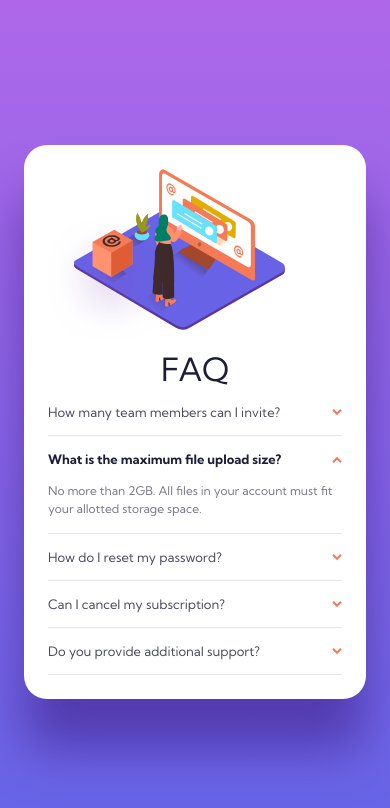
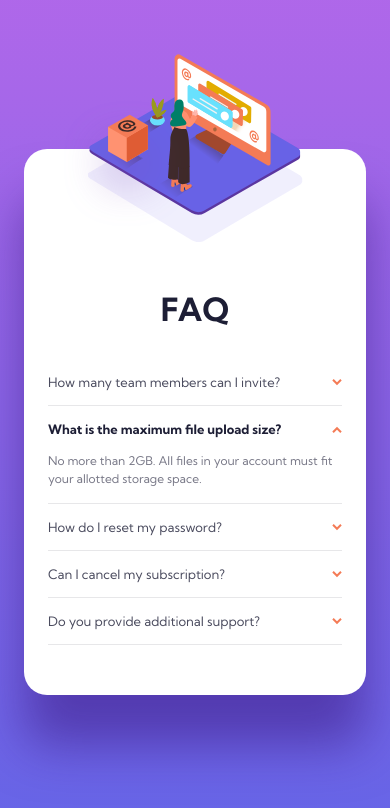
Before and after one commit to En-Jen/react-faq-accordion, a React (Create React App) app: page / in a window 390 px wide. Shown: the top 808 px of the page. Built offline with nearby package versions, Linux system fonts and the light colour scheme.

Commit message:
added styles for mobile images

```diff
--- a/src/App.css
+++ b/src/App.css
@@ -6,8 +6,8 @@
 	--color-light-gray: hsl(240, 5%, 91%);
 	--color-dark-gray: hsl(237, 12%, 33%);
 	--color-mid-gray: hsl(240, 6%, 50%);
-    --bg-gradient: linear-gradient(180deg, hsl(273, 75%, 66%) 0%, hsl(240, 73%, 65%) 100%);
-    --box-shadow: hsl(238, 29%, 16%);
+	--bg-gradient: linear-gradient(180deg, hsl(273, 75%, 66%) 0%, hsl(240, 73%, 65%) 100%);
+	--box-shadow: hsl(238, 29%, 16%);
 
 	/* Font Weights */
 	--weight-regular: 400;
@@ -32,11 +32,11 @@ body {
 	font-family: 'Kumbh Sans', sans-serif;
 	min-height: 100vh;
 	background-image: var(--bg-gradient);
-    padding: 2.4rem;
+	padding: 2.4rem;
 	display: flex;
 	align-items: center;
+	justify-content: center;
 }
 
 main {
-
 }
--- a/src/components/Accordion.css
+++ b/src/components/Accordion.css
@@ -1,11 +1,13 @@
 .faq__content {
+	max-width: 35rem;
 }
 
 .faq__heading {
 	font-size: 3.2rem;
-	font-weight: var(--weight-regular);
+	font-weight: var(--weight-bold);
 	text-align: center;
 	color: var(--color-dark-blue);
+	margin-bottom: 3rem;
 }
 
 .faq__items {
@@ -36,7 +38,7 @@
 }
 
 .faq__arrow {
-	transition: .2s transform;
+	transition: .4s transform;
 }
 
 .faq__answer {
--- a/src/components/FaqCard.css
+++ b/src/components/FaqCard.css
@@ -1,18 +1,46 @@
 .faq {
 	background-color: var(--color-white);
-	padding: 2.4rem;
+	padding: 14rem 2.4rem 5rem 2.4rem;
 	height: 100%;
 	width: 100%;
 	box-shadow: 0 50px 50px rgb(53, 18, 122, .5);
 	border-radius: 23px;
 	position: relative;
+	/* display: flex;
+	flex-direction: column;
+	align-items: center; */
 }
 
+/* .faq_illustrations {
+    display: flex;
+    align-items: center;
+} */
+
 .faq__image {
+	display: block;
 	height: 18rem;
 	width: 23.7rem;
 	background-size: contain;
 	background-repeat: no-repeat;
 	background-image: url(../assets/illustration-woman-online-mobile.svg);
-    /* position: absolute; */
+	position: absolute;
+	top: -9.5rem;
+	left: calc(50% - 1.3rem);
+	transform: translateX(-50%);
+	z-index: 2;
 }
+
+.faq__bg {
+	display: block;
+	margin: auto;
+	height: 18rem;
+	width: 21.5rem;
+	background-size: contain;
+	background-repeat: no-repeat;
+	background-image: url(../assets/bg-pattern-mobile.svg);
+	position: absolute;
+	top: 0;
+	left: 50%;
+	transform: translateX(-50%);
+	z-index: 1;
+}
--- a/src/components/FaqCard.js
+++ b/src/components/FaqCard.js
@@ -5,7 +5,9 @@ import Accordion from './Accordion';
 const FaqCard = (props) => {
     return (
         <section className="faq">
-            <div className="faq__image">
+            <div className="faq__illustrations">
+                <div className="faq__image"></div>
+                <div className="faq__bg"></div>
             </div>
             <Accordion faqs={props.faqs} />
         </section>
```
Also changed, not shown: 1 other file (tests, documents, lock files or other folders). Lines whose indentation alone changed are shown as unchanged.
